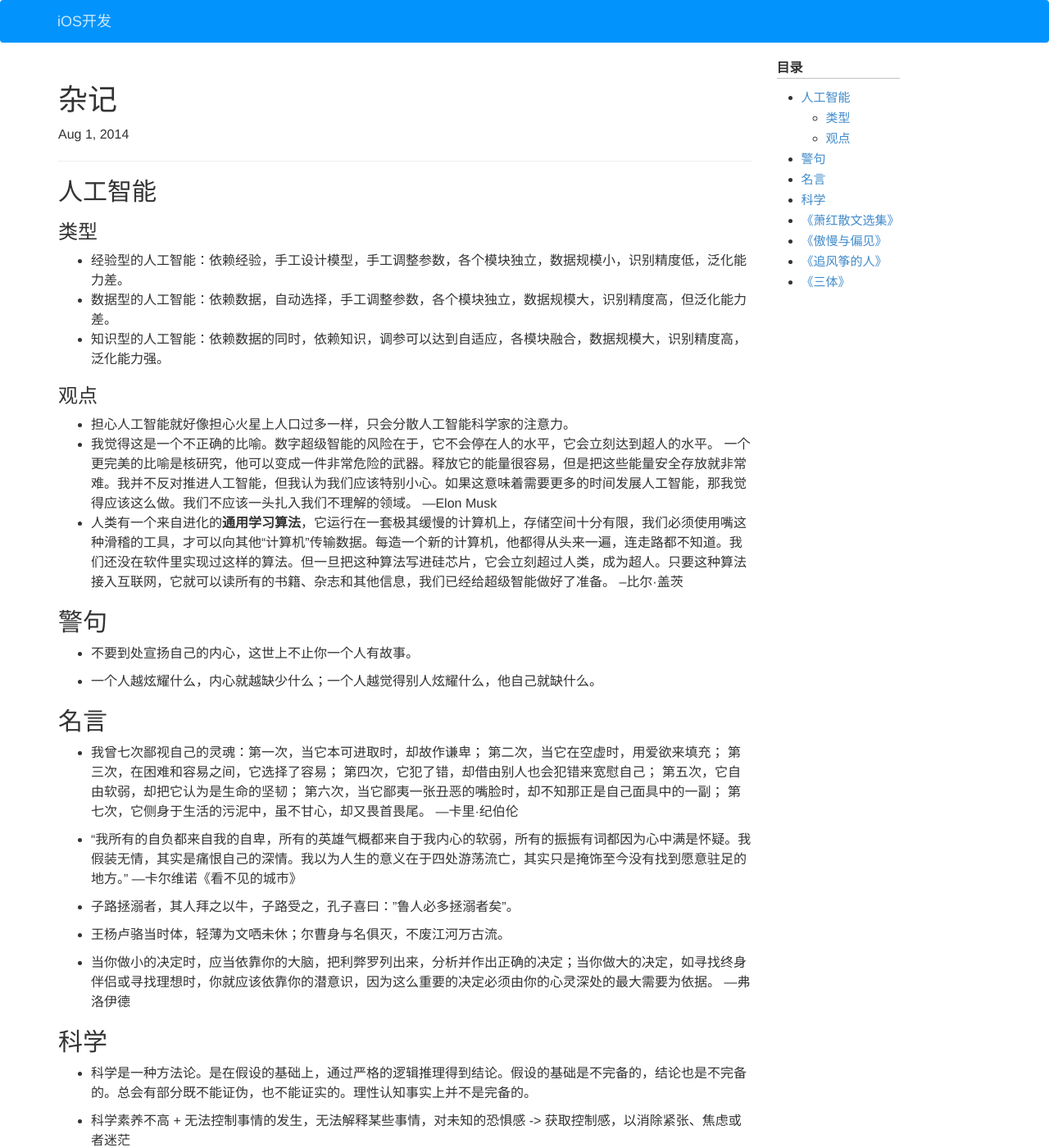
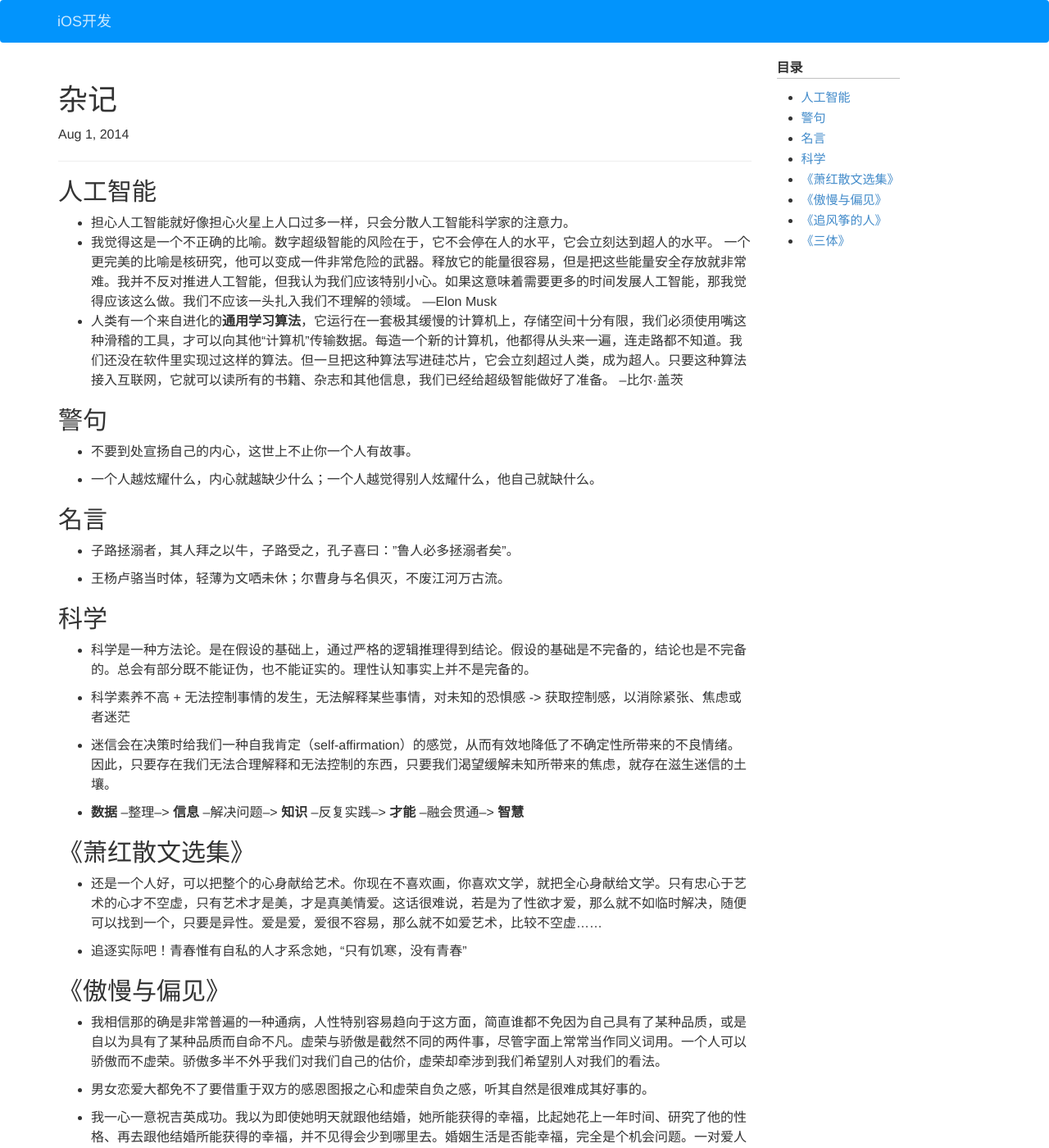
Before and after one commit to wigl/wigl.github.io, a Jekyll site: the page built from _posts/2014-08-01-note.md, in a window 1280 px wide and 1400 px high. Shown: the whole window at 82% size. Built offline with Jekyll 4.4.1, drawn with Linux system fonts in a browser that asks for light colours.

Commit message:
Update note.

```diff
--- a/_posts/2014-08-01-note.md
+++ b/_posts/2014-08-01-note.md
@@ -10,14 +10,6 @@ excerpt:
 {:toc}
 
 ## 人工智能
-
-### 类型
-
-- 经验型的人工智能：依赖经验，手工设计模型，手工调整参数，各个模块独立，数据规模小，识别精度低，泛化能力差。
-- 数据型的人工智能：依赖数据，自动选择，手工调整参数，各个模块独立，数据规模大，识别精度高，但泛化能力差。
-- 知识型的人工智能：依赖数据的同时，依赖知识，调参可以达到自适应，各模块融合，数据规模大，识别精度高，泛化能力强。
-
-### 观点
 
 - 担心人工智能就好像担心火星上人口过多一样，只会分散人工智能科学家的注意力。
 - 我觉得这是一个不正确的比喻。数字超级智能的风险在于，它不会停在人的水平，它会立刻达到超人的水平。
@@ -32,17 +24,9 @@ excerpt:
 
 ## 名言
 
-- 我曾七次鄙视自己的灵魂：第一次，当它本可进取时，却故作谦卑； 第二次，当它在空虚时，用爱欲来填充； 第三次，在困难和容易之间，它选择了容易； 第四次，它犯了错，却借由别人也会犯错来宽慰自己； 第五次，它自由软弱，却把它认为是生命的坚韧； 第六次，当它鄙夷一张丑恶的嘴脸时，却不知那正是自己面具中的一副； 第七次，它侧身于生活的污泥中，虽不甘心，却又畏首畏尾。
-—卡里·纪伯伦
-
-- "我所有的自负都来自我的自卑，所有的英雄气概都来自于我内心的软弱，所有的振振有词都因为心中满是怀疑。我假装无情，其实是痛恨自己的深情。我以为人生的意义在于四处游荡流亡，其实只是掩饰至今没有找到愿意驻足的地方。”    —卡尔维诺《看不见的城市》
-
 - 子路拯溺者，其人拜之以牛，子路受之，孔子喜曰："鲁人必多拯溺者矣”。
 
 - 王杨卢骆当时体，轻薄为文哂未休；尔曹身与名俱灭，不废江河万古流。
-
-- 当你做小的决定时，应当依靠你的大脑，把利弊罗列出来，分析并作出正确的决定；当你做大的决定，如寻找终身伴侣或寻找理想时，你就应该依靠你的潜意识，因为这么重要的决定必须由你的心灵深处的最大需要为依据。	—弗洛伊德
-
 
 ## 科学
 - 科学是一种方法论。是在假设的基础上，通过严格的逻辑推理得到结论。假设的基础是不完备的，结论也是不完备的。总会有部分既不能证伪，也不能证实的。理性认知事实上并不是完备的。
```
Also changed, not shown: _posts/2014-08-03-linux_basic.md (+2 -1 lines).
